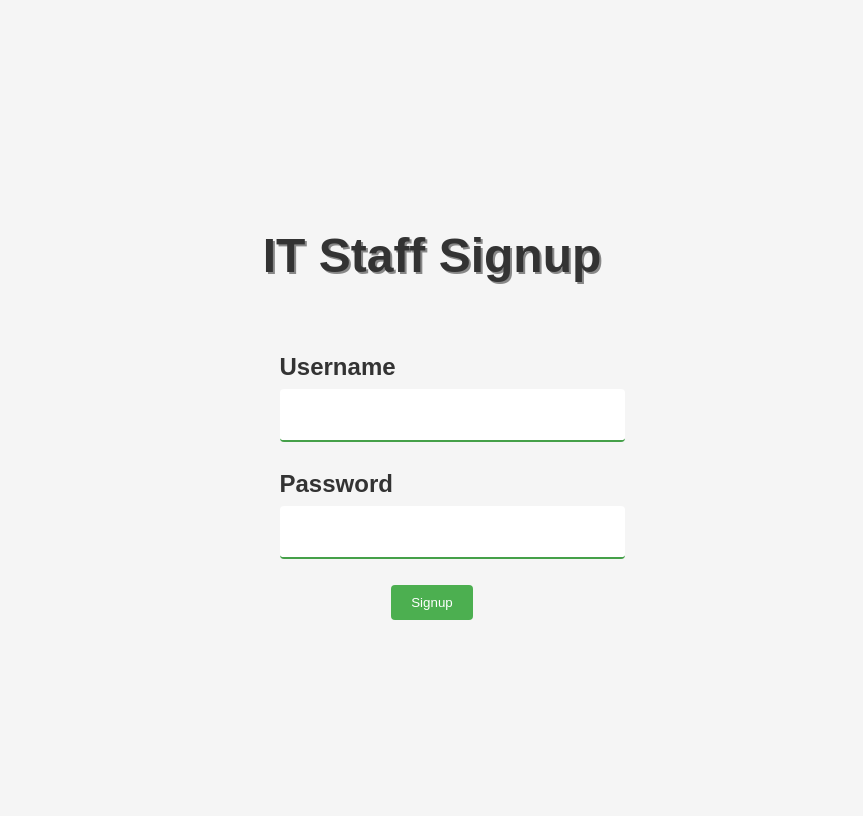
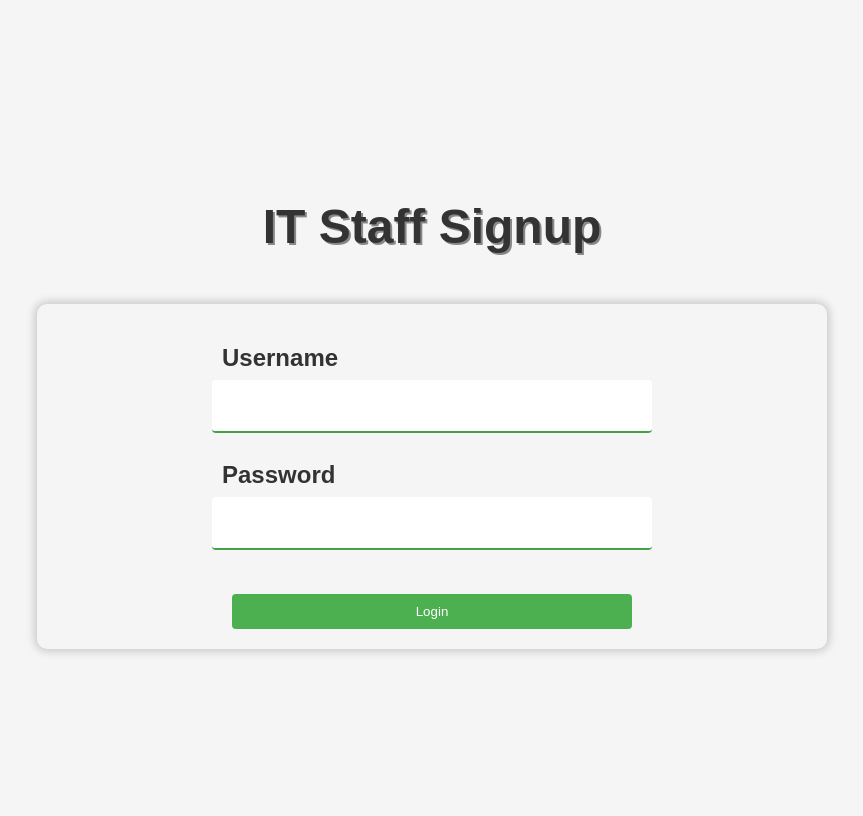
Before and after one commit to Baris000-eng/Comp491_Project, a Flask app: page /it_staff_signup in a window 1280 px wide. Shown: the whole page, without its empty margins (208-1071 px from the left). Run offline with Flask 2, Linux system fonts and the light colour scheme.

Commit message:
beautified UI, handle null or empty inputs of username-password via form structure

```diff
--- a/app.py
+++ b/app.py
@@ -34,36 +34,54 @@ def it_staff_screen():
 
 @app.route('/student_signup', methods=['GET', 'POST'])
 def student_signup():
-    if request.method == 'GET':
+    if request.method == 'POST':
+        # Handle form submission here
+        return redirect('/student_screen') # burda da student dashboarduna atcak.
+    else:
         return render_template('student_signup.html')
 
 
 @app.route('/student_login', methods=['GET', 'POST'])
 def student_login():
-    if request.method == 'GET':
+    if request.method == 'POST':
+        # Handle form submission here
+        return redirect('/student_screen') # burdda student dashboardduna redirect etmesi gerekiyor (chat kısmı, sınıf bilgisi falan bburda olcak)
+    else:
         return render_template('student_login.html')
 
 @app.route('/it_staff_signup', methods=['GET', 'POST'])
 def it_staff_signup():
-      if request.method == 'GET':
+    if request.method == 'POST':
+        # Handle form submission here
+        return redirect('/it_staff_screen') # burdda it_staff dashboardduna redirect etmesi gerekiyor (chat kısmı, it panel, sınıf bilgisi falan bburda olcak)
+    else:
         return render_template('it_staff_signup.html')
 
 
 @app.route('/it_staff_login', methods=['GET', 'POST'])
 def it_staff_login():
-    if request.method == 'GET':
+    if request.method == 'POST':
+        # Handle form submission here
+        return redirect('/it_staff_screen') # burdda it_staff dashboardduna redirect etmesi gerekiyor (chat kısmı, it panel, sınıf bilgisi falan bburda olcak)
+    else:
         return render_template('it_staff_login.html')
 
 @app.route('/teacher_signup', methods=['GET', 'POST'])
 def teacher_signup():
-     if request.method == 'GET':
+    if request.method == 'POST':
+        # Handle form submission here
+        return redirect('/teacher_screen') # burdda teacher dashboardduna redirect etmesi gerekiyor (chat kısmı, it panel, sınıf bilgisi falan bburda olcak)
+    else:
         return render_template('teacher_signup.html')
+
 
 @app.route('/teacher_login', methods=['GET', 'POST'])
 def teacher_login():
-    if request.method == 'GET':
+    if request.method == 'POST':
+        # Handle form submission here
+        return redirect('/teacher_screen') # burdda teacher dashboardduna redirect etmesi gerekiyor (chat kısmı, it panel, sınıf bilgisi falan bburda olcak)
+    else:
         return render_template('teacher_login.html')
-
 
 if __name__=='main':
     app.run(debug=True, host="127.0.0.1", port="5000")
--- a/static/styles.css
+++ b/static/styles.css
@@ -25,7 +25,7 @@ form {
     box-shadow: 0px 0px 10px 2px rgba(0,0,0,0.2);
     padding: 20px;
     width: 100%;
-    max-width: 500px;
+    max-width: 750px;
     margin: 0;
 }
 
--- a/templates/it_staff_login.html
+++ b/templates/it_staff_login.html
@@ -6,7 +6,7 @@
 </head>
 <body>
 	<h1>IT Staff Login</h1>
-	<div class="container">
+		<form action="/it_staff_login" method="post">
 			<label for="username">Username</label>
 			<input type="text" id="username" name="username" required>
 
@@ -15,6 +15,6 @@
 			<br>
 			<br>
 			<button type="submit">Login</button>
-	</div>
+		</form>
 </body>
 </html>
--- a/templates/it_staff_signup.html
+++ b/templates/it_staff_signup.html
@@ -6,7 +6,7 @@
 </head>
 <body>
 	<h1>IT Staff Signup</h1>
-	<div class="container">
+		<form action="/it_staff_signup" method="post">
 			<label for="username">Username</label>
 			<input type="text" id="username" name="username" required>
 
@@ -14,7 +14,7 @@
 			<input type="password" id="password" name="password" required>
 			<br>
 			<br>
-			<button type="submit">Signup</button>
-	</div>
+			<button type="submit">Login</button>
+		</form>
 </body>
 </html>
--- a/templates/student_login.html
+++ b/templates/student_login.html
@@ -6,7 +6,7 @@
 </head>
 <body>
 	<h1>Student Login</h1>
-	<div class="container">
+		<form action="/student_login" method="post">
 			<label for="username">Username</label>
 			<input type="text" id="username" name="username" required>
 
@@ -15,6 +15,6 @@
 			<br>
 			<br>
 			<button type="submit">Login</button>
-	</div>
+		</form>
 </body>
 </html>
--- a/templates/student_signup.html
+++ b/templates/student_signup.html
@@ -6,7 +6,7 @@
 </head>
 <body>
 	<h1>Student Signup</h1>
-	<div class="container">
+		<form action="/student_signup" method="post">
 			<label for="username">Username</label>
 			<input type="text" id="username" name="username" required>
 
@@ -15,6 +15,6 @@
 			<br>
 			<br>
 			<button type="submit">Signup</button>
-	</div>
+		</form>
 </body>
 </html>
--- a/templates/teacher_login.html
+++ b/templates/teacher_login.html
@@ -6,7 +6,7 @@
 </head>
 <body>
 	<h1>Teacher Login</h1>
-	<div class="container">
+		<form action="/teacher_login" method="post">
 			<label for="username">Username</label>
 			<input type="text" id="username" name="username" required>
 
@@ -15,6 +15,6 @@
 			<br>
 			<br>
 			<button type="submit">Login</button>
-	</div>
+		</form>
 </body>
 </html>
--- a/templates/teacher_signup.html
+++ b/templates/teacher_signup.html
@@ -6,7 +6,7 @@
 </head>
 <body>
 	<h1>Teacher Signup</h1>
-	<div class="container">
+		<form action="/teacher_signup" method="post">
 			<label for="username">Username</label>
 			<input type="text" id="username" name="username" required>
 
@@ -15,6 +15,6 @@
 			<br>
 			<br>
 			<button type="submit">Signup</button>
-	</div>
+		</form>
 </body>
 </html>
```
Also changed, not shown: templates/it_staff_dashboard.html (added), templates/student_dashboard.html (added), templates/teacher_dashboard.html (added).
